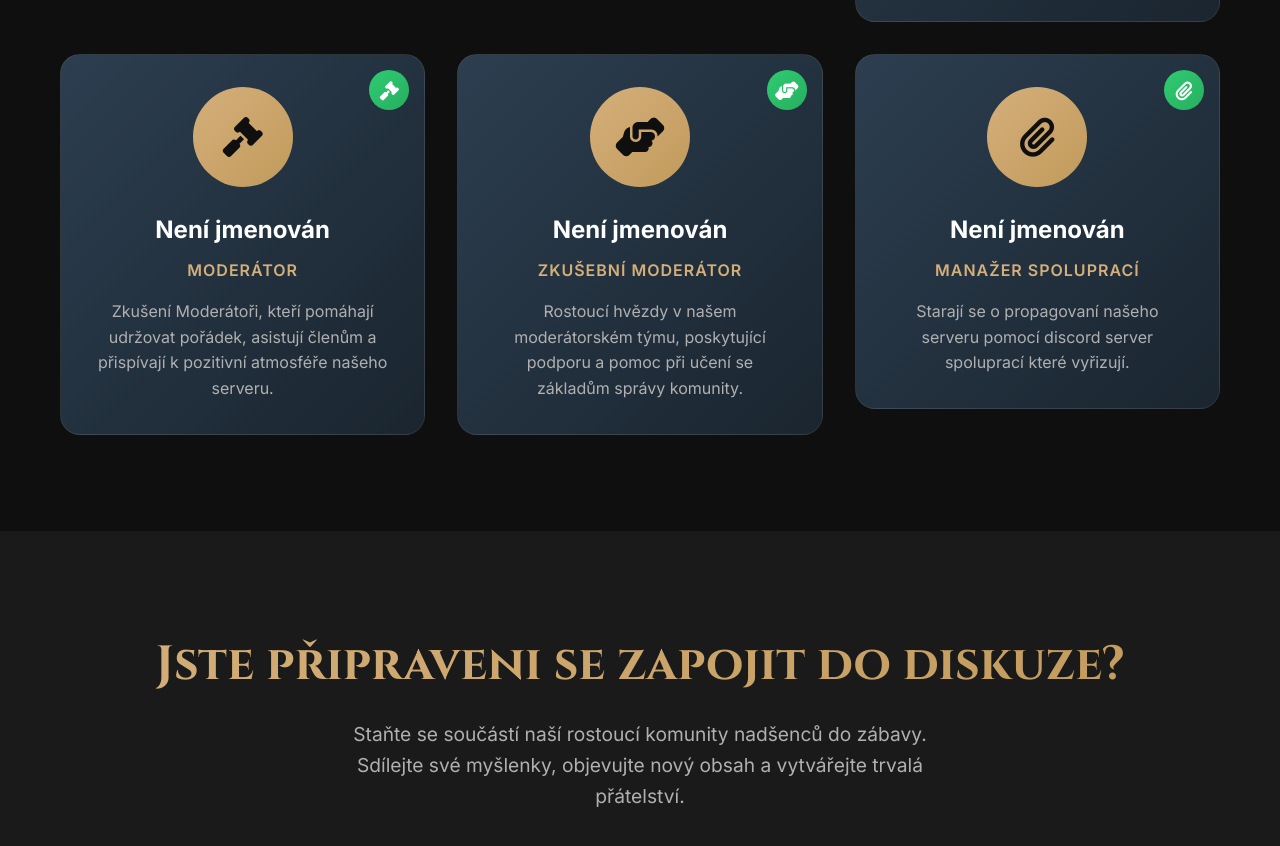
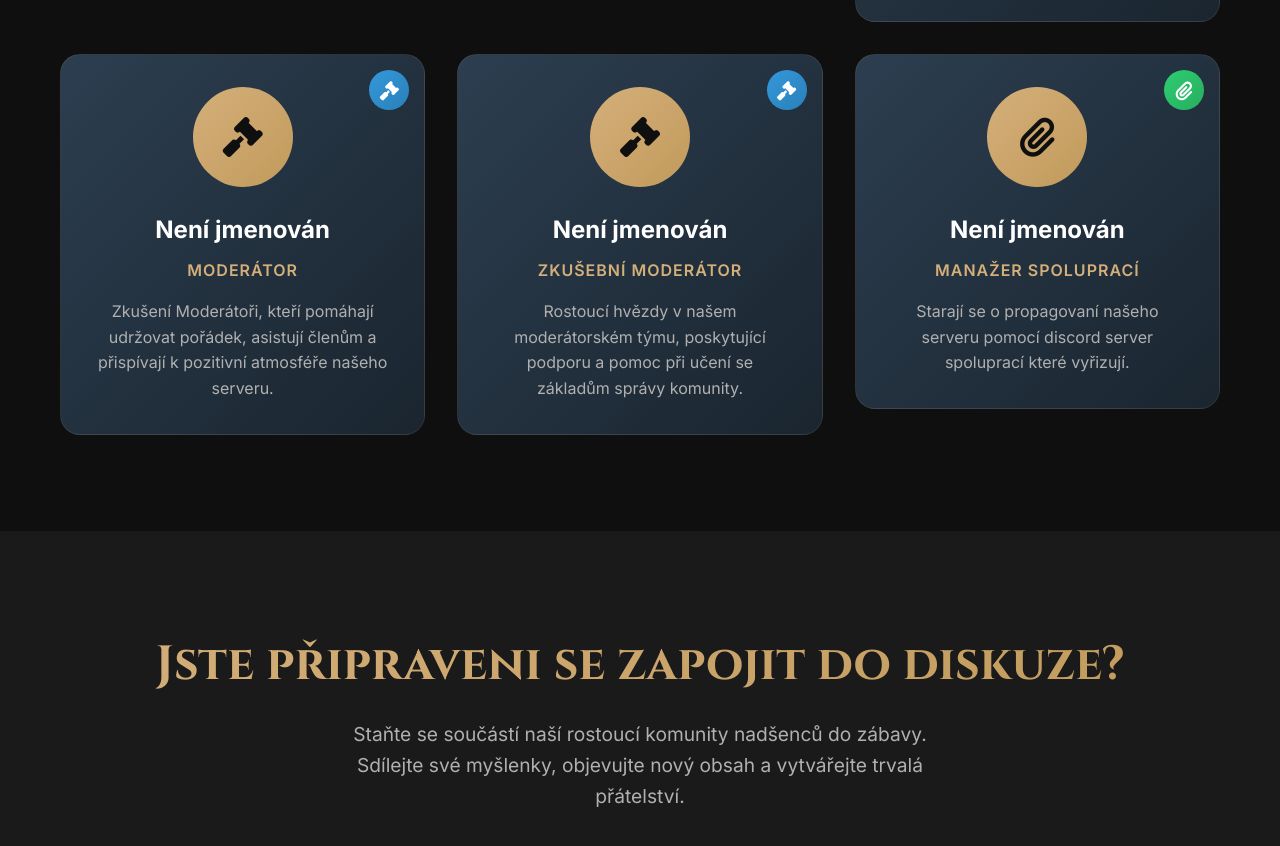
Before and after one commit to Matyst88/FlickZone, a plain HTML site: page index.html in a window 1280 px wide. Shown: the part 2527-3373 px from the top of the page. Drawn offline with Linux system fonts and the light colour scheme.

Commit message:
Update index.html

```diff
--- a/index.html
+++ b/index.html
@@ -182,7 +182,7 @@
                         </div>
                     </div>
                 </div>
-                <div class="team-member assistant-mod">
+                <div class="team-member moderator">
                     <div class="member-card">
                         <div class="member-avatar">
                             <i class="fas fa-gavel"></i>
@@ -192,23 +192,23 @@
                             <p class="member-role">Moderátor</p>
                             <p class="member-description">Zkušení Moderátoři, kteří pomáhají udržovat pořádek, asistují členům a přispívají k pozitivní atmosféře našeho serveru.</p>
                         </div>
-                        <div class="member-badge assistant-badge">
+                        <div class="member-badge mod-badge">
                             <i class="fas fa-gavel"></i>
                         </div>
                     </div>
                 </div>
-                <div class="team-member assistant-mod">
+                <div class="team-member moderator">
                     <div class="member-card">
                         <div class="member-avatar">
-                            <i class="fas fa-hands-helping"></i>
+                            <i class="fas fa-gavel"></i>
                         </div>
                         <div class="member-info">
                             <h3 class="member-name">Není jmenován</h3>
                             <p class="member-role">Zkušební Moderátor</p>
                             <p class="member-description">Rostoucí hvězdy v našem moderátorském týmu, poskytující podporu a pomoc při učení se základům správy komunity.</p>
                         </div>
-                        <div class="member-badge assistant-badge">
-                            <i class="fas fa-hands-helping"></i>
+                        <div class="member-badge mod-badge">
+                            <i class="fas fa-gavel"></i>
                         </div>
                     </div>
                 </div>
```
